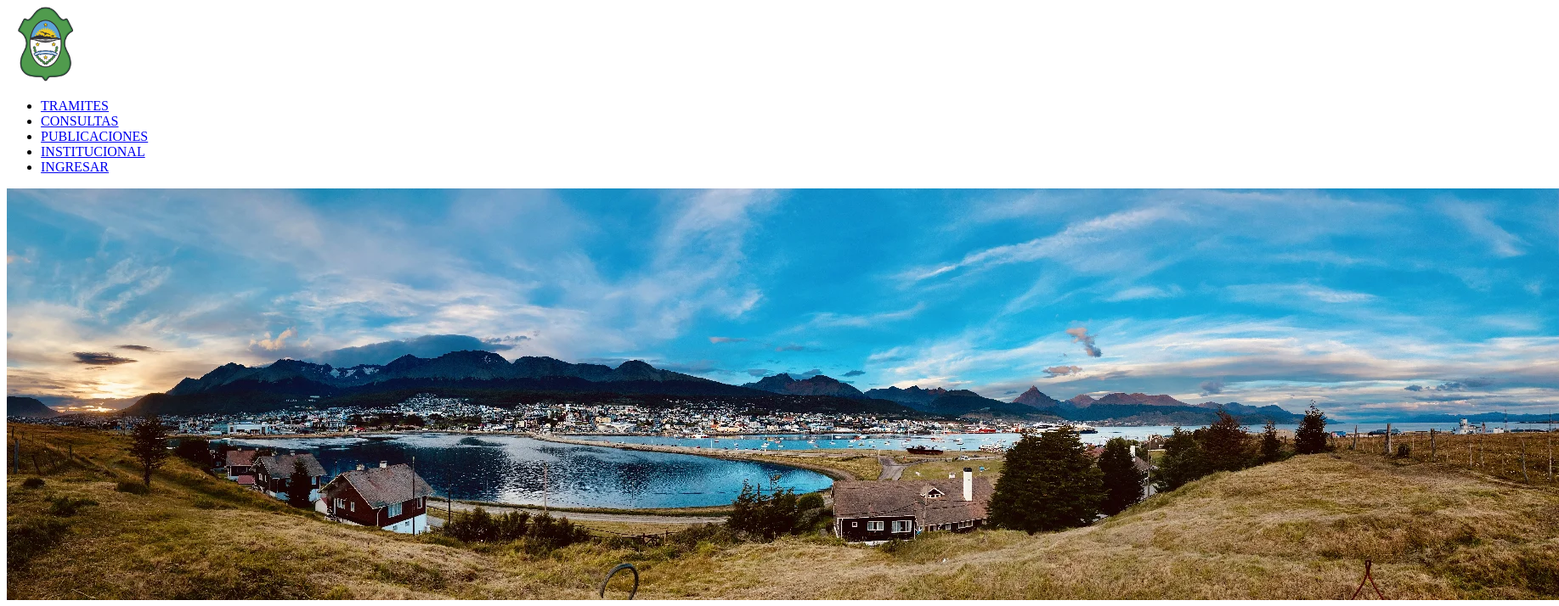
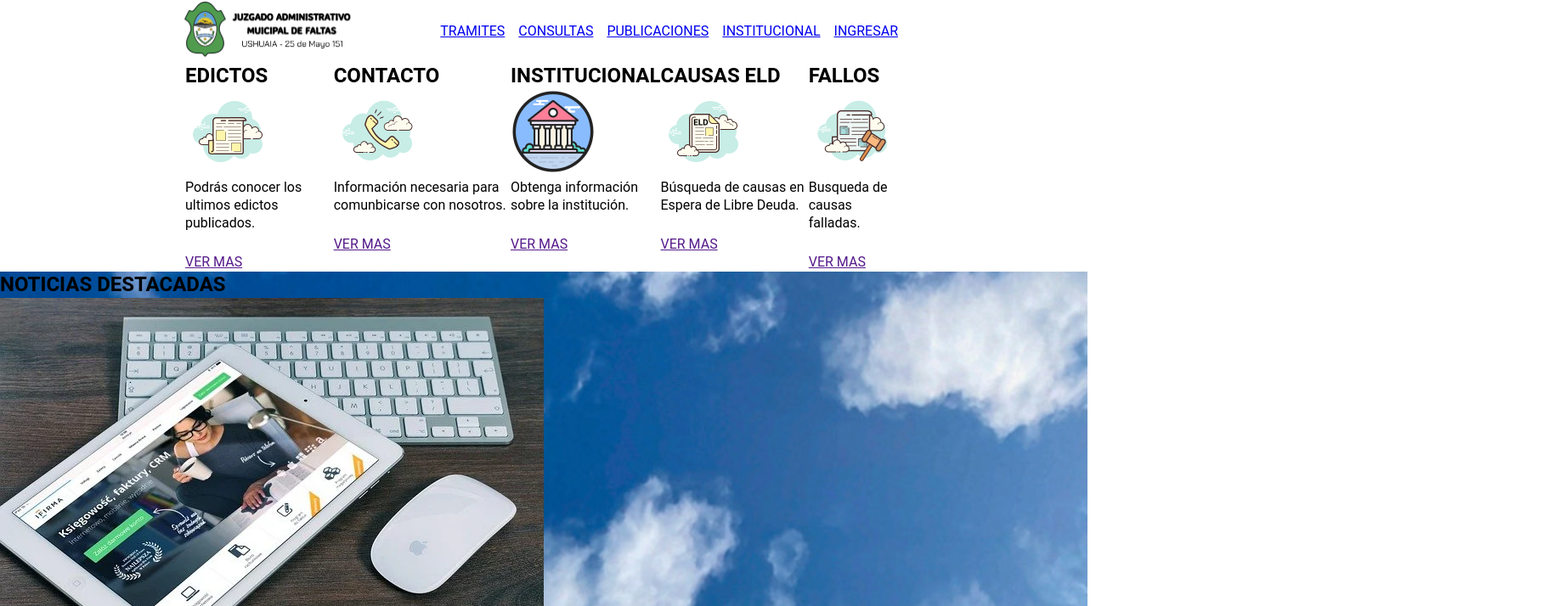
Before and after one commit to alepessoa/jamf.web, a plain HTML site: page prueba1/index.html in a window 1280 px wide. Shown: the top 714 px of the page at 85% size, 1835 px wide, since content can reach past the window. Drawn offline with Linux system fonts and the light colour scheme.

Commit message:
actualizando progreso - insertando css

```diff
--- a/prueba1/css/estilos.css
+++ b/prueba1/css/estilos.css
@@ -0,0 +1,62 @@
+*{
+    margin:0px ;
+    padding:0px;
+    font-family: 'Roboto', sans-serif;
+    line-height: 1.3em;
+}
+
+p {margin-bottom: 1.6em;}
+
+.container{
+    width: 85%;
+    max-width: 850px;
+    margin: 0 auto;
+}
+
+/* --- HEADER ---- */
+
+.header div{
+    display: flex;
+    justify-content: space-between;
+    align-items: center;
+}
+
+.listaNav{
+    display: flex;
+    margin: 0 auto;
+    text-decoration: none;
+    list-style-type: none;
+    align-items: center;
+
+}
+
+.navigation ul li a{
+    display: block;
+    padding: 0.5rem 0.5rem;
+}
+
+
+
+/* ---- MAIN ---- */
+.cards{
+    display:flex;
+    padding-left:3px;
+    padding-right:3px;
+}
+/*
+.fondo1{
+    background-image: url(../img/fondo1.webp);
+    background-size: cover;
+    background-repeat: no-repeat;
+    opacity: 75%;
+}*/
+
+
+.mainFooter{
+    background-image: url(../img/fondo_cielo.JPG);
+    background-size: cover;
+    background-repeat: no-repeat;
+
+}
+
+/* --- FOOTER --- */
--- a/prueba1/index.html
+++ b/prueba1/index.html
@@ -9,41 +9,31 @@
     <link rel="stylesheet" href="./css/estilos.css">
 </head>
 <body>
-    <header>
-        <div>
-            <a href="#">
-                <img src="./img/logo_muni.png" alt="Logo de Municipalidad que dirige a la página inicial" width= 7%/>
+    <header class="header">
+        <div class="container">
+            <a class="logo" href="#">
+                <img class="logo_muni1" src="./img/logo_muni1.png" alt="Logo de Municipalidad que dirige a la página inicial" width="200px"/>
             </a>
-            <nav>
-                <div>
-                    <ul>
-                        <li>
-                            <a href="./pages/tramites.html">TRAMITES</a>
-                        </li>
-                        <li>
-                            <a href="./pages/consultas.html">CONSULTAS</a>
-                        </li>
-                        <li>
-                            <a href="./pages/publicaciones.html">PUBLICACIONES</a>
-                        </li>
-                        <li>
-                            <a href="./pages/institucional.html">INSTITUCIONAL</a>
-                        </li>
-                        <li>
-                            <a href="./pages/ingresar.html">INGRESAR</a>
-                        </li>
+            <nav class="navigation">
+                <div class="header-nav">
+                    <ul class="listaNav">
+                        <li><a href="./pages/tramites.html">TRAMITES</a></li>
+                        <li><a href="./pages/consultas.html">CONSULTAS</a></li>
+                        <li><a href="./pages/publicaciones.html">PUBLICACIONES</a></li>
+                        <li><a href="./pages/institucional.html">INSTITUCIONAL</a></li>
+                        <li><a href="./pages/ingresar.html">INGRESAR</a></li>
                     </ul>
                 </div>
             </nav>
         </div>
     </header>
-    <main>
+    <main class="main">
         <header>
-            <img src="./img/fondo1.webp" alt="imagen de fondo de la ciudad de Ushuaia">
+            <!-- <img src="./img/fondo1.webp" alt="imagen de fondo de la ciudad de Ushuaia" class="fondo1"> -->
         </header>
-        <div>
+        <div class="container">
             <section>
-                <div>
+                <div class="cards">
                     <div>
                         <h2>EDICTOS</h2>
                         <div>
@@ -87,7 +77,7 @@
                 </div>
             </section>
         </div>
-        <footer>
+        <footer class="mainFooter">
             <article>
                 <h1>NOTICIAS DESTACADAS</h1>
                 <div>
@@ -111,8 +101,8 @@
             </article>
         </footer>
     </main>
-    <footer>
-        <div>
+    <footer class="footer">
+        <div class="container">
             <section>
                 <div>
                     <!-- <p>Suscribirse a nuestro boletin</p> -->
```
Also changed, not shown: prueba1/img/logo_muni1.png (added).
